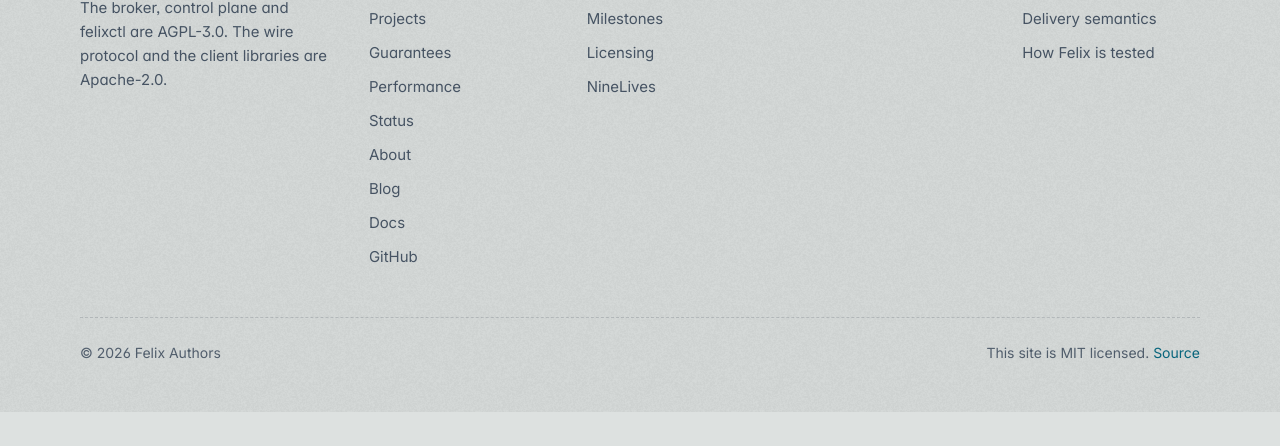
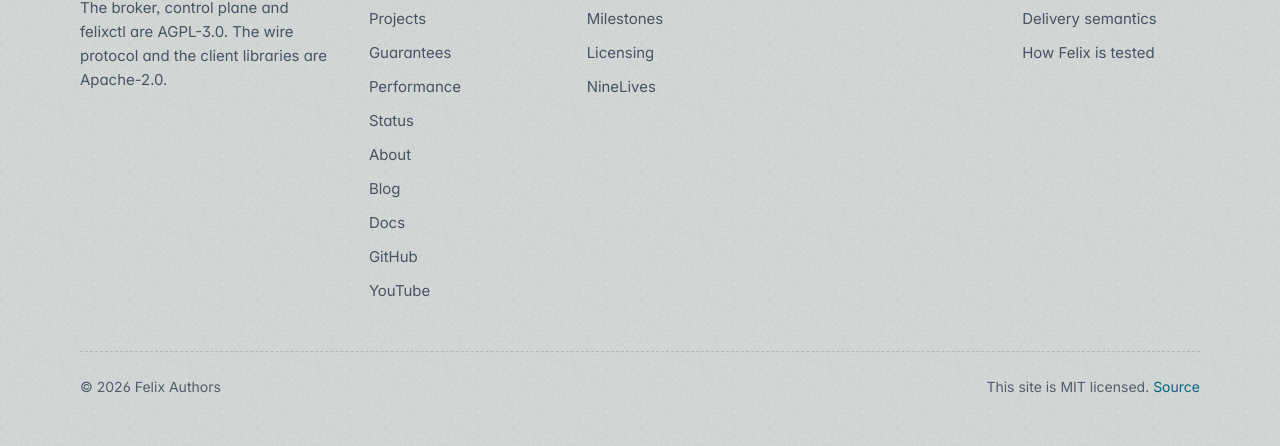
Before and after one commit to GetFelix/getfelix.github.io, a plain HTML site: page static/404.html in a window 1280 px wide. Shown: the part 990-1436 px from the top of the page. Before the commit the page ends 1402 px from the top, so only its background shows below. Drawn offline with Linux system fonts and the light colour scheme.

Commit message:
Add the YouTube link to every page footer

```diff
--- a/static/404.html
+++ b/static/404.html
@@ -205,6 +205,7 @@
           <li><a href="/blog/">Blog</a></li>
           <li><a href="https://docs.getfelix.dev">Docs</a></li>
           <li><a href="https://github.com/GetFelix">GitHub</a></li>
+          <li><a href="https://www.youtube.com/@GetFelix">YouTube</a></li>
         </ul>
       </nav>
       <nav aria-labelledby="f-project">
```
Also changed, not shown: static/about.html (+1 -0 lines), static/features.html (+1 -0 lines), static/guarantees.html (+1 -0 lines), static/performance.html (+1 -0 lines), static/projects.html (+1 -0 lines), static/status.html (+1 -0 lines).
